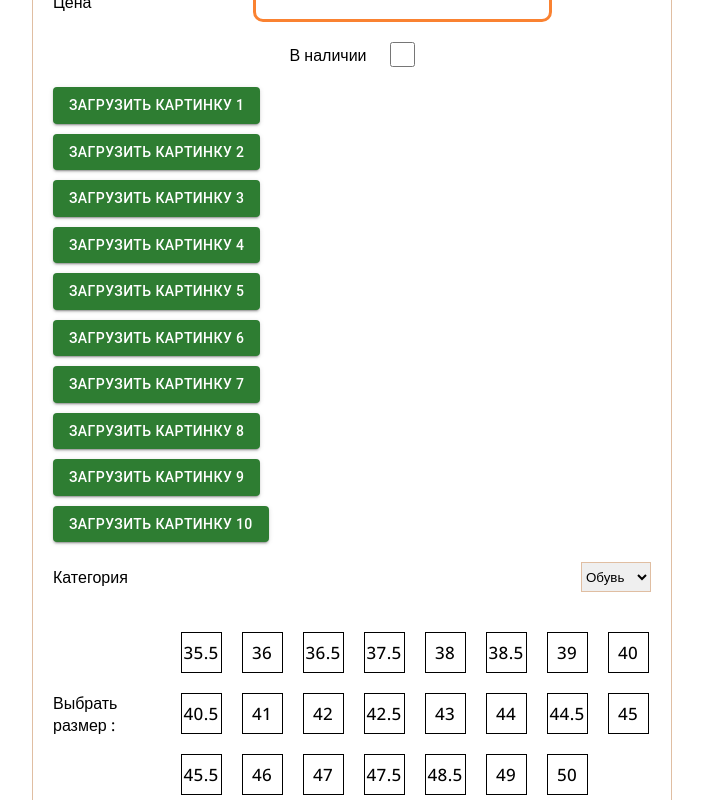
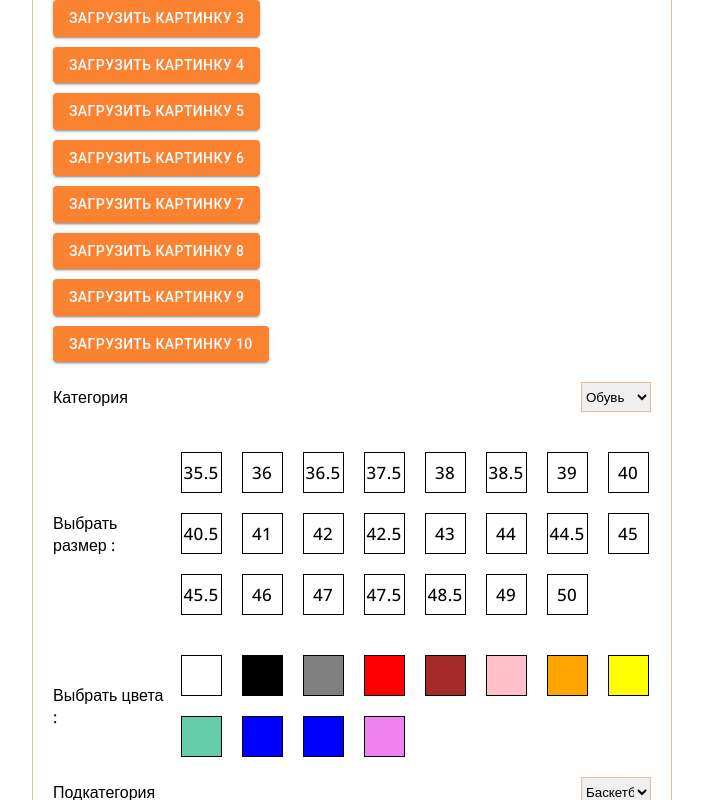
Before and after one commit to maxbirimkulov/basketroom, a React (Create React App) app: page /add in a window 1280 px wide. Shown: the part 520-1320 px from the top of the page, without its empty margins (288-991 px from the left). Built offline with nearby package versions, Linux system fonts and the light colour scheme.

Commit message:
add clothes new colors and reset form

```diff
--- a/src/Layout/Header/Header.jsx
+++ b/src/Layout/Header/Header.jsx
@@ -8,6 +8,7 @@ import {useDispatch, useSelector} from "react-redux";
 import {searchProduct} from "../../redux/clothes";
 import HeaderSubmenuBasket from "../../components/HeaderSubmenuCards/HeaderSubmenuBasket";
 import HeaderSubmenuStreet from "../../components/HeaderSubmenuCards/HeaderSubmenuStreet";
+import logo from './basketlogo.png'
 
 
 const Header = () => {
@@ -36,7 +37,7 @@ const Header = () => {
                 <div className="container">
                     <div className="header">
                         <h1 onClick={()=> navigate('/')}>
-                            <img className="logo" src="https://static.insales-cdn.com/assets/1/3047/1813479/1652615264/Basketroom__Logo_.jpg" alt='basket brand logo'/>
+                            <img width={120} className="logo" src={logo} alt='basket brand logo'/>
                         </h1>
 
                         <div className='header__contacts'>
--- a/src/components/HeaderSubmenuCards/HeaderSubmenuBasket.jsx
+++ b/src/components/HeaderSubmenuCards/HeaderSubmenuBasket.jsx
@@ -3,6 +3,7 @@ import {NavLink, Link, useNavigate} from "react-router-dom";
 import {IoIosArrowForward} from 'react-icons/io'
 import {searchProduct} from "../../redux/clothes";
 import {useDispatch} from "react-redux";
+import {brandsData} from "../../utils/brands";
 
 const HeaderSubmenuBasket = ({setSearch}) => {
     const [drop, setDrop] = useState(false);
--- a/src/pages/AddClothes/AddClothes.jsx
+++ b/src/pages/AddClothes/AddClothes.jsx
@@ -5,6 +5,7 @@ import ClothesAddBtn from "./ClothesAddBtn/ClothesAddBtn";
 import {useForm} from "react-hook-form";
 import {useNavigate} from "react-router-dom";
 import {toast} from "react-toastify";
+import CreateColors from "./CreateColors/CreateColors";
 
 const ClothesAdd = () => {
 
@@ -21,7 +22,7 @@ const ClothesAdd = () => {
 
     const navigate = useNavigate();
 
-    const [colors, setColors] = useState('');
+    const [colors, setColors] = useState([]);
     const [sizes, setSizes] = useState([]);
     const [images, setImages] = useState([]);
     const [loading, setLoading] = useState(false);
@@ -47,6 +48,7 @@ const ClothesAdd = () => {
             axios.post('/clothes', {
                 ...data,
                 sizes,
+                colors,
                 images,
                 "category": category,
                 "subcategory": subCategory
@@ -54,13 +56,28 @@ const ClothesAdd = () => {
                 setLoading(false);
 
                 toast("Продукт успешно создан");
-                reset()
+                reset();
+                setColors([]);
+                setSizes([]);
+                resetImages()
             }).catch(() => {
                 toast("Ошибка при создании продукта")
             })
         } catch (err) {
             toast("Ошибка при создании продукта")
         }
+    };
+    const resetImages = () =>{
+      setImage1('')
+      setImage2('')
+      setImage3('')
+      setImage4('')
+      setImage5('')
+      setImage6('')
+      setImage7('')
+      setImage8('')
+      setImage9('')
+      setImage10('')
     };
 
     useEffect( () => {
@@ -102,7 +119,7 @@ const ClothesAdd = () => {
             </ul>
             <div className='create__form-block'>
                 <label htmlFor="category">Категория</label>
-                <select onChange={(e) => setCategory(e.target.value)}  className='create__form-select'  id='category'>
+                <select onChange={(e) => {setCategory(e.target.value);  setSizes([]); setColors([])}}  className='create__form-select'  id='category'>
                     <option value='shoes'>Обувь</option>
                     <option value='clothes'>Одежда</option>
                     <option value='other'>Другое</option>
@@ -149,6 +166,25 @@ const ClothesAdd = () => {
                                 <CreateSizes sizes={sizes} setSizes={setSizes} size='XXL'/>
                             </div> : ''
                     }
+                </div>
+                <div className={'create__form-sizes'}>
+                    <p className='create__form-sizes-text'>Выбрать цвета :</p>
+                    <div className='create__form-sizes-row'>
+                        <CreateColors colors={colors} setColors={setColors} color='white'/>
+                        <CreateColors colors={colors} setColors={setColors} color='black'/>
+                        <CreateColors colors={colors} setColors={setColors} color='grey'/>
+                        <CreateColors colors={colors} setColors={setColors} color='red'/>
+                        <CreateColors colors={colors} setColors={setColors} color='brown'/>
+                        <CreateColors colors={colors} setColors={setColors} color='pink'/>
+                        <CreateColors colors={colors} setColors={setColors} color='orange'/>
+                        <CreateColors colors={colors} setColors={setColors} color='yellow'/>
+                        <CreateColors colors={colors} setColors={setColors} color='#66CDAA'/>
+                        <CreateColors colors={colors} setColors={setColors} color='blue'/>
+                        <CreateColors colors={colors} setColors={setColors} color='blue'/>
+                        <CreateColors colors={colors} setColors={setColors} color='violet'/>
+
+                    </div >
+
                 </div>
 
                 {
--- a/src/pages/AddClothes/ClothesAddBtn/ClothesAddBtn.jsx
+++ b/src/pages/AddClothes/ClothesAddBtn/ClothesAddBtn.jsx
@@ -23,7 +23,7 @@ const ClothesAddBtn = ({images,setImages, num}) => {
 
     return (
         <li style={{display: 'flex', alignItems: 'center'}}>
-            <Button onClick={() => image.current.click()} type='button' variant="contained" color="success">
+            <Button onClick={() => image.current.click()} type='button' variant="contained" style={{backgroundColor: '#fa8231'}} color="success">
                 Загрузить картинку {num}
             </Button>
             <input ref={image}  hidden  type="file" onChange={handleChangeImage1} id='image'/>
--- /dev/null
+++ b/src/pages/AddClothes/CreateColors/CreateColors.jsx
@@ -0,0 +1,16 @@
+import React from "react";
+const CreateColors = ({colors, setColors , color}) => {
+    return (
+        <li onClick={() => {
+            if (colors.includes(color)) {
+                setColors(colors.filter(item => item !== color))
+            } else {
+                setColors([...colors, color])
+            }
+        }} className={`create__content-size create__form-size  ${colors.includes(color) ? 'create__color' : ''  }`}
+        style={{ backgroundColor:color, color:color === 'black' ? 'white' : '' }}
+        > </li>
+    );
+};
+
+export default CreateColors;
--- a/src/scss/clothesAdd.scss
+++ b/src/scss/clothesAdd.scss
@@ -78,6 +78,7 @@
   &-btn {
     padding: 15px 0;
     background: #E0BEA2;
+    //background: #fcb17e;
     border: none;
     color: white;
     cursor: pointer;
@@ -147,6 +148,9 @@
 .create__size {
   background: black;
   color: white;
+}
+.create__color{
+  border-radius: 50%;
 }
 input[type='number']::-webkit-outer-spin-button,
 input[type='number']::-webkit-inner-spin-button {
```
Also changed, not shown: src/Layout/Header/basketlogo.png (added).
